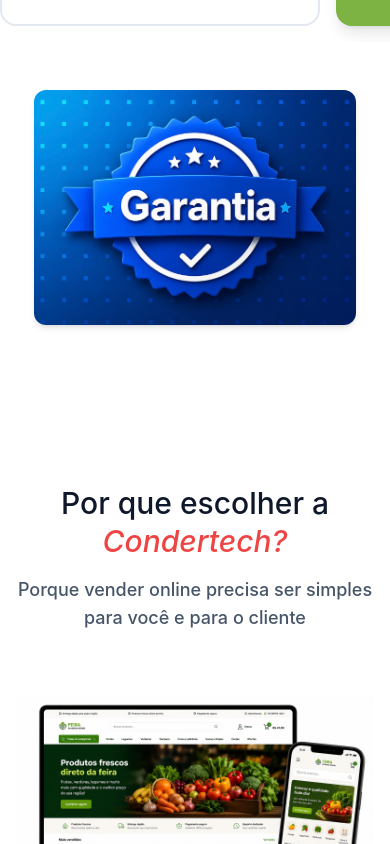
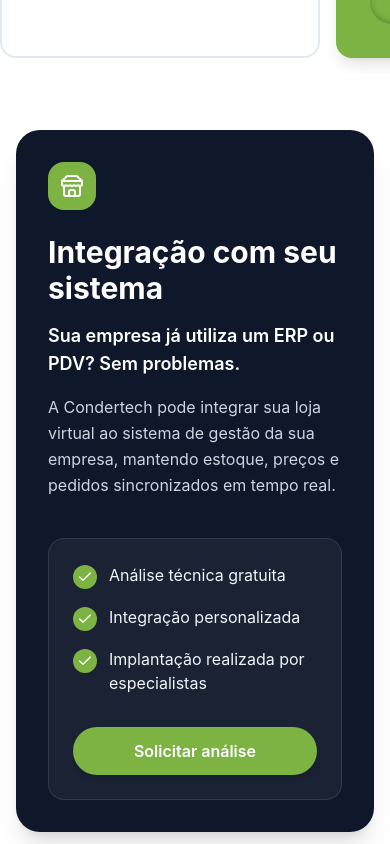
Before and after one commit to Fcondera/condertechpage, a Next.js app in the folder project/: page /ecommerce in a window 390 px wide. Shown: the part 6820-7664 px from the top of the page. Built offline with nearby package versions, Linux system fonts and the light colour scheme.

Commit message:
update ecommerce contact and mobile plans

```diff
--- a/project/src/views/EcommercePage.tsx
+++ b/project/src/views/EcommercePage.tsx
@@ -40,7 +40,7 @@ export default function EcommercePage() {
                 pronta para vender online de forma simples e profissional.
               </p>
               <a
-                href="https://wa.me/5592982054683?text=Olá!%20Quero%20conhecer%20a%20Condertech%20Commerce%20e%20vender%20mais%20pela%20internet."
+                href="https://wa.me/5592991817542?text=Olá!%20Quero%20conhecer%20a%20Condertech%20Commerce%20e%20vender%20mais%20pela%20internet."
                 target="_blank"
                 rel="noopener noreferrer"
                 className="inline-flex items-center justify-center px-8 py-4 rounded-full bg-[rgb(124,179,66)] text-white text-lg font-semibold shadow-md hover:bg-[rgb(104,159,46)] transition-colors"
@@ -432,7 +432,7 @@ export default function EcommercePage() {
                     </ul>
 
                     <a
-                      href="https://wa.me/5592982054683"
+                      href="https://wa.me/5592991817542"
                       target="_blank"
                       rel="noopener noreferrer"
                       className="block w-full py-3 px-6 bg-[rgb(124,179,66)] text-white font-semibold rounded-full text-center hover:bg-[rgb(104,159,46)] transition-colors text-sm shadow-[inset_0_-2px_6px_rgba(0,0,0,0.22)]"
@@ -442,8 +442,8 @@ export default function EcommercePage() {
                   </div>
 
                   {/* BUSINESS - Destaque */}
-                  <div className="w-[82vw] max-w-[320px] shrink-0 snap-start bg-[rgb(124,179,66)] rounded-2xl p-8 border-2 border-[rgb(124,179,66)] relative z-10 md:w-auto md:max-w-none md:min-w-0 md:shrink md:flex-1 md:transform md:scale-105 shadow-lg overflow-visible">
-                    <div className="absolute -top-3 left-1/2 -translate-x-1/2 bg-[rgb(104,159,46)] text-white px-4 py-1 rounded-full text-xs font-bold z-20">
+                  <div className="w-[82vw] max-w-[320px] shrink-0 snap-start bg-[rgb(124,179,66)] rounded-2xl px-8 pb-8 pt-16 border-2 border-[rgb(124,179,66)] relative z-10 md:w-auto md:max-w-none md:min-w-0 md:shrink md:flex-1 md:transform md:scale-105 md:p-8 shadow-lg overflow-visible">
+                    <div className="absolute top-4 left-1/2 -translate-x-1/2 whitespace-nowrap bg-[rgb(104,159,46)] text-white px-4 py-1 rounded-full text-xs font-bold z-20 md:-top-3">
                       RECOMENDADO
                     </div>
                     <div className="mb-6">
@@ -484,7 +484,7 @@ export default function EcommercePage() {
                     </ul>
 
                     <a
-                      href="https://wa.me/5592982054683"
+                      href="https://wa.me/5592991817542"
                       target="_blank"
                       rel="noopener noreferrer"
                       className="block w-full py-3 px-6 bg-[rgb(124,179,66)] text-white font-semibold rounded-full text-center hover:bg-[rgb(104,159,46)] transition-colors text-sm shadow-[inset_0_-2px_6px_rgba(0,0,0,0.22)]"
@@ -532,7 +532,7 @@ export default function EcommercePage() {
                     </ul>
 
                     <a
-                      href="https://wa.me/5592982054683"
+                      href="https://wa.me/5592991817542"
                       target="_blank"
                       rel="noopener noreferrer"
                       className="block w-full py-3 px-6 bg-[rgb(124,179,66)] text-white font-semibold rounded-full text-center hover:bg-[rgb(104,159,46)] transition-colors text-sm shadow-[inset_0_-2px_6px_rgba(0,0,0,0.22)]"
@@ -579,7 +579,7 @@ export default function EcommercePage() {
                   </ul>
 
                   <a
-                    href="https://wa.me/5592982054683"
+                    href="https://wa.me/5592991817542"
                     target="_blank"
                     rel="noopener noreferrer"
                     className="block w-full py-3 px-6 bg-[rgb(161,122,36)] text-white font-semibold rounded-full text-center hover:bg-[rgb(141,106,30)] transition-colors text-sm"
@@ -589,6 +589,53 @@ export default function EcommercePage() {
                 </div>
               </div>
             )}
+
+            <div className="mt-14 overflow-hidden rounded-3xl bg-slate-900 text-white shadow-xl">
+              <div className="grid items-center gap-10 p-8 md:p-12 lg:grid-cols-[1.35fr_0.65fr]">
+                <div>
+                  <div className="mb-6 inline-flex h-12 w-12 items-center justify-center rounded-2xl bg-[rgb(124,179,66)]">
+                    <Store className="h-6 w-6" />
+                  </div>
+                  <h3 className="font-cabinet mb-4 text-3xl font-bold md:text-4xl">
+                    Integração com seu sistema
+                  </h3>
+                  <p className="mb-4 text-lg font-semibold text-white">
+                    Sua empresa já utiliza um ERP ou PDV? Sem problemas.
+                  </p>
+                  <p className="max-w-3xl leading-relaxed text-slate-300">
+                    A Condertech pode integrar sua loja virtual ao sistema de
+                    gestão da sua empresa, mantendo estoque, preços e pedidos
+                    sincronizados em tempo real.
+                  </p>
+                </div>
+
+                <div className="rounded-2xl border border-white/10 bg-white/5 p-6 md:p-8">
+                  <ul className="mb-8 space-y-4">
+                    {[
+                      "Análise técnica gratuita",
+                      "Integração personalizada",
+                      "Implantação realizada por especialistas",
+                    ].map((item) => (
+                      <li key={item} className="flex items-start gap-3">
+                        <span className="mt-0.5 inline-flex h-6 w-6 flex-shrink-0 items-center justify-center rounded-full bg-[rgb(124,179,66)]">
+                          <Check className="h-4 w-4 text-white" />
+                        </span>
+                        <span className="text-slate-100">{item}</span>
+                      </li>
+                    ))}
+                  </ul>
+
+                  <a
+                    href="https://wa.me/5592991817542?text=Olá!%20Quero%20solicitar%20uma%20análise%20para%20integrar%20a%20loja%20virtual%20ao%20meu%20ERP%20ou%20PDV."
+                    target="_blank"
+                    rel="noopener noreferrer"
+                    className="inline-flex w-full items-center justify-center rounded-full bg-[rgb(124,179,66)] px-6 py-3 font-semibold text-white shadow-md transition-colors hover:bg-[rgb(104,159,46)]"
+                  >
+                    Solicitar análise
+                  </a>
+                </div>
+              </div>
+            </div>
 
             <div className="mt-12 max-w-4xl mx-auto">
               <img
@@ -730,7 +777,7 @@ export default function EcommercePage() {
             </p>
 
             <a
-              href="https://wa.me/5592982054683?text=Olá!%20Quero%20uma%20demonstração%20da%20Condertech%20Commerce."
+              href="https://wa.me/5592991817542?text=Olá!%20Quero%20uma%20demonstração%20da%20Condertech%20Commerce."
               target="_blank"
               rel="noopener noreferrer"
               className="inline-flex items-center justify-center px-8 py-4 rounded-full bg-[rgb(124,179,66)] text-white text-lg font-semibold shadow-md hover:bg-[rgb(104,159,46)] transition-colors"
```
